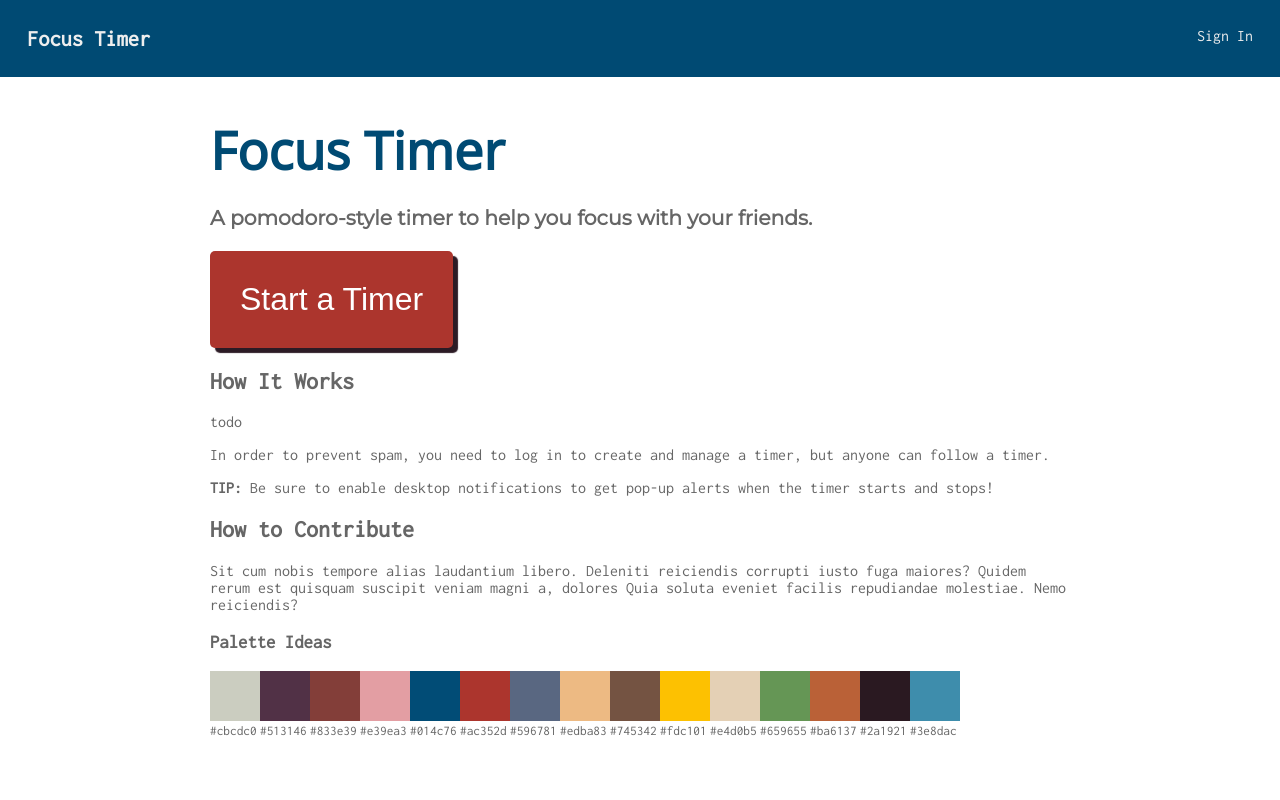
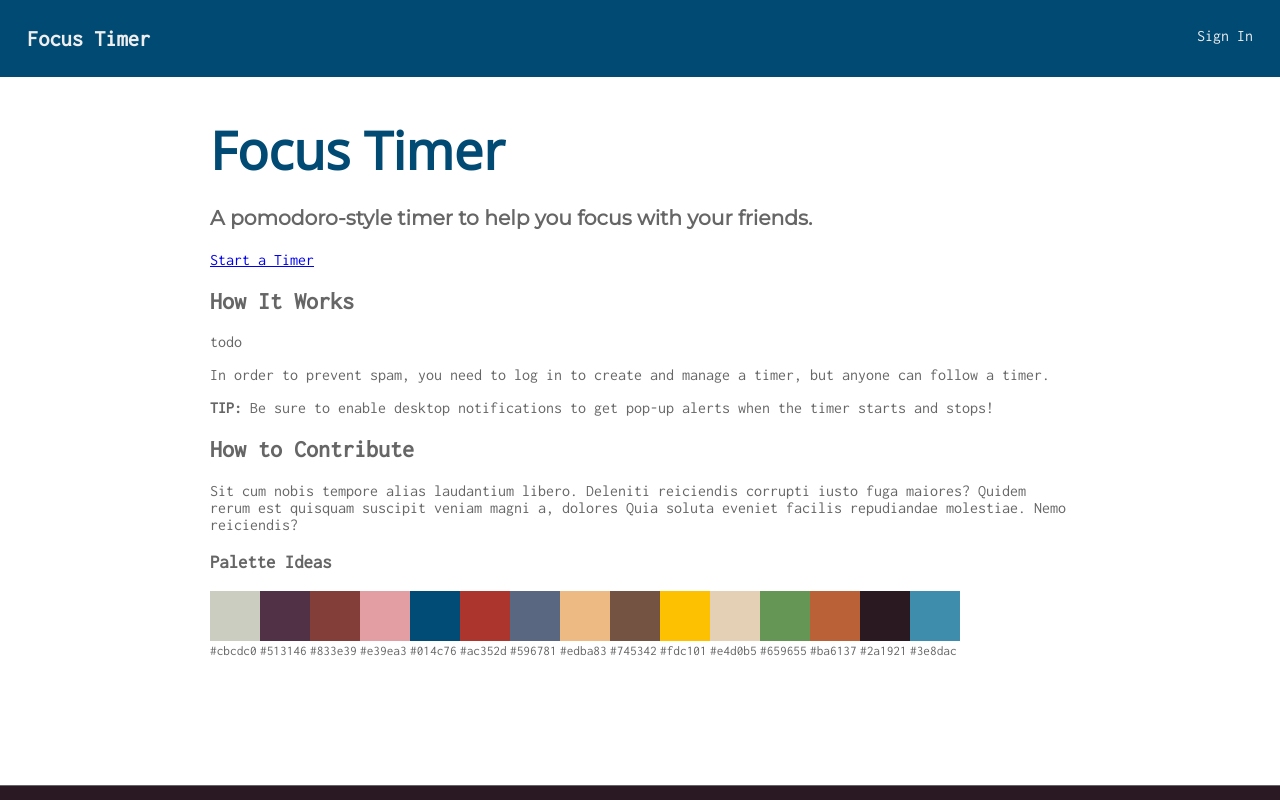
Before and after one commit to codeselfstudy/focus_timer, a React (Create React App) app: page / in a window 1280 px wide. Shown: the top 800 px of the page. Built offline with nearby package versions, Linux system fonts and the light colour scheme; no server answers.

Commit message:
Restructure

```diff
--- a/src/components/start-button/start-button.js
+++ b/src/components/pressable-button/pressable-button.js
@@ -2,9 +2,9 @@ import React, { useState } from "react";
 import { Redirect } from "react-router-dom";
 // import Spinner from "../../components/spinner/spinner";
 
-import "./start-button.scss";
+import "./pressable-button.scss";
 
-const StartButton = ({ children, ...otherProps }) => {
+const PressableButton = ({ children, ...otherProps }) => {
     const [isPressed, setIsPressed] = useState(false);
     const [depressedClass, setDepressedClass] = useState("");
 
@@ -22,12 +22,12 @@ const StartButton = ({ children, ...otherProps }) => {
             {!isPressed ? (
                 <button
                     onMouseDown={handleMouseDown}
-                    className={`start-button ${
+                    className={`pressable-button ${
                         depressedClass ? "is-pressed" : null
                     }`}
                     {...otherProps}
                 >
-                    Start a Timer
+                    {children}
                 </button>
             ) : (
                 <Redirect to="/timer" />
@@ -36,4 +36,4 @@ const StartButton = ({ children, ...otherProps }) => {
     );
 };
 
-export default StartButton;
+export default PressableButton;
--- a/src/components/start-button/start-button.scss
+++ b/src/components/pressable-button/pressable-button.scss
@@ -1,6 +1,6 @@
 $button-color: #ac352d;
 
-.start-button {
+.pressable-button {
     background-color: $button-color;
     border: none;
     color: white;
--- a/src/pages/home/home.js
+++ b/src/pages/home/home.js
@@ -1,6 +1,6 @@
 import React from "react";
+import { Link } from "react-router-dom";
 
-import StartButton from "../../components/start-button/start-button";
 import Palette from "../../components/palette/palette";
 
 import metadata from "../../settings/metadata";
@@ -11,8 +11,7 @@ const HomePage = () => (
     <div className="home">
         <h1>{metadata.title}</h1>
         <p className="subtitle">{metadata.description}</p>
-
-        <StartButton>Start Timer</StartButton>
+        <Link to="/timer">Start a Timer</Link>
         <h2>How It Works</h2>
         <p>todo</p>
         <p>
```
